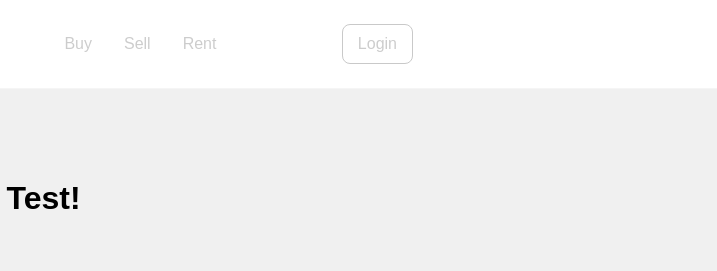
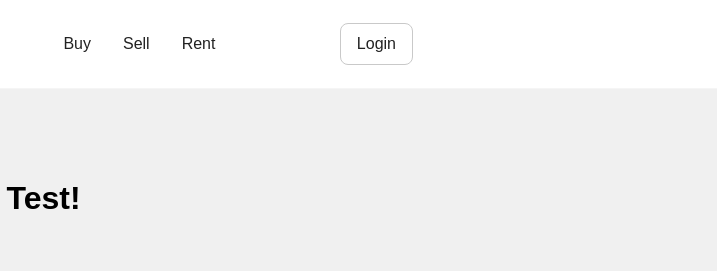
Before and after one commit to mihailapuste/arrow-space-test, a website: page index.html in a window 1280 px wide. Shown: the top 271 px of the page, 563-1280 px from the left. Drawn offline with Linux system fonts and the light colour scheme.

Commit message:
login button

```diff
--- a/styles.css
+++ b/styles.css
@@ -66,20 +66,17 @@
 }
 
 .action-button {
-    padding-left: 16px;
-    padding-right: 16px;
-    padding-top: 8px;
-    padding-bottom: 8px;
+    padding: 8px 16px;
     border-radius: 8px;
     justify-content: center;
     align-items: center;
-    gap: 8px;
     display: flex;
+    cursor: pointer;
 }
 
 .action-text {
     text-align: center;
-    color: rgba(0, 0, 0, 0.20);
+    color: var(--Secondary);
     font-size: 16px;
     font-family: Outfit, sans-serif;
     font-weight: 500;
@@ -96,25 +93,19 @@
 }
 
 .login-button {
-    padding-left: 16px;
-    padding-right: 16px;
-    padding-top: 8px;
-    padding-bottom: 8px;
+    padding: 8px 16px;
     border-radius: 8px;
-    outline: 1px var(--Neutral-600) solid;
-    outline-offset: -1px;
+    border: 1px var(--Neutral-600) solid;
     justify-content: center;
     align-items: center;
-    gap: 8px;
     display: flex;
+    cursor: pointer;
     background: transparent;
-    border: none;
-    cursor: pointer;
 }
 
 .login-text {
     text-align: center;
-    color: rgba(0, 0, 0, 0.20);
+    color: var(--Secondary);
     font-size: 16px;
     font-family: Outfit, sans-serif;
     font-weight: 500;
```
